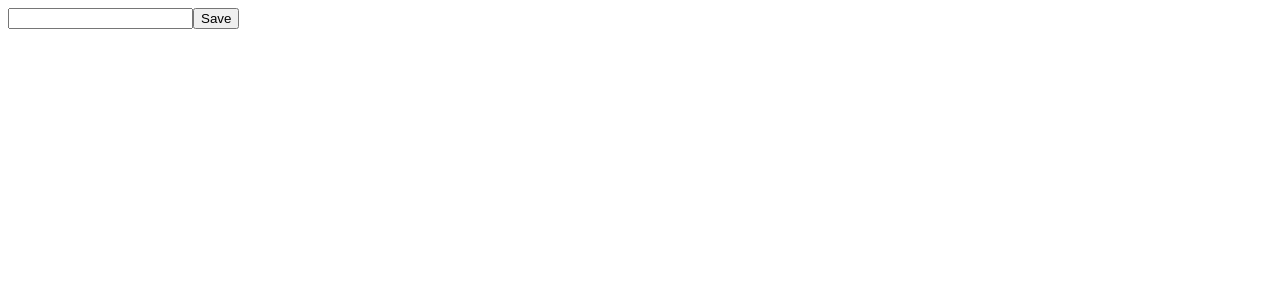
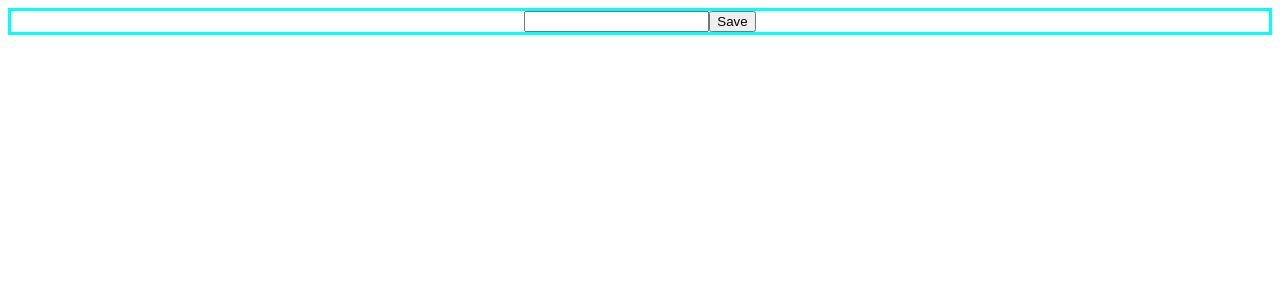
Before and after one commit to Wolftail8192/my_react_projects, a React (Create React App) app: page / in a window 1280 px wide. Shown: the top 300 px of the page. Built offline with nearby package versions, Linux system fonts and the light colour scheme.

Commit message:
mirror 5.1.1

```diff
--- a/src/App.js
+++ b/src/App.js
@@ -1,12 +1,19 @@
 import React from 'react';
 import Form from "./components/Form/Form";
 import Todos from "./components/Todos/Todos";
+import css from "./App.module.css";
+
+
 
 const App = () => {
     return (
         <div>
-            <Form/>
-            <Todos/>
+            <div className={css.form}>
+                <Form/>
+            </div>
+            <div className={css.Todos}>
+                <Todos/>
+            </div>
         </div>
     );
 };
--- /dev/null
+++ b/src/App.module.css
@@ -0,0 +1,8 @@
+.form{
+    display: block;
+    border: 3px solid aqua;
+    text-align: center;
+}
+.Todos{
+    display: block;
+}
```
Also changed, not shown: src/components/Todo/Todo.module.css (line endings or trailing spaces).
